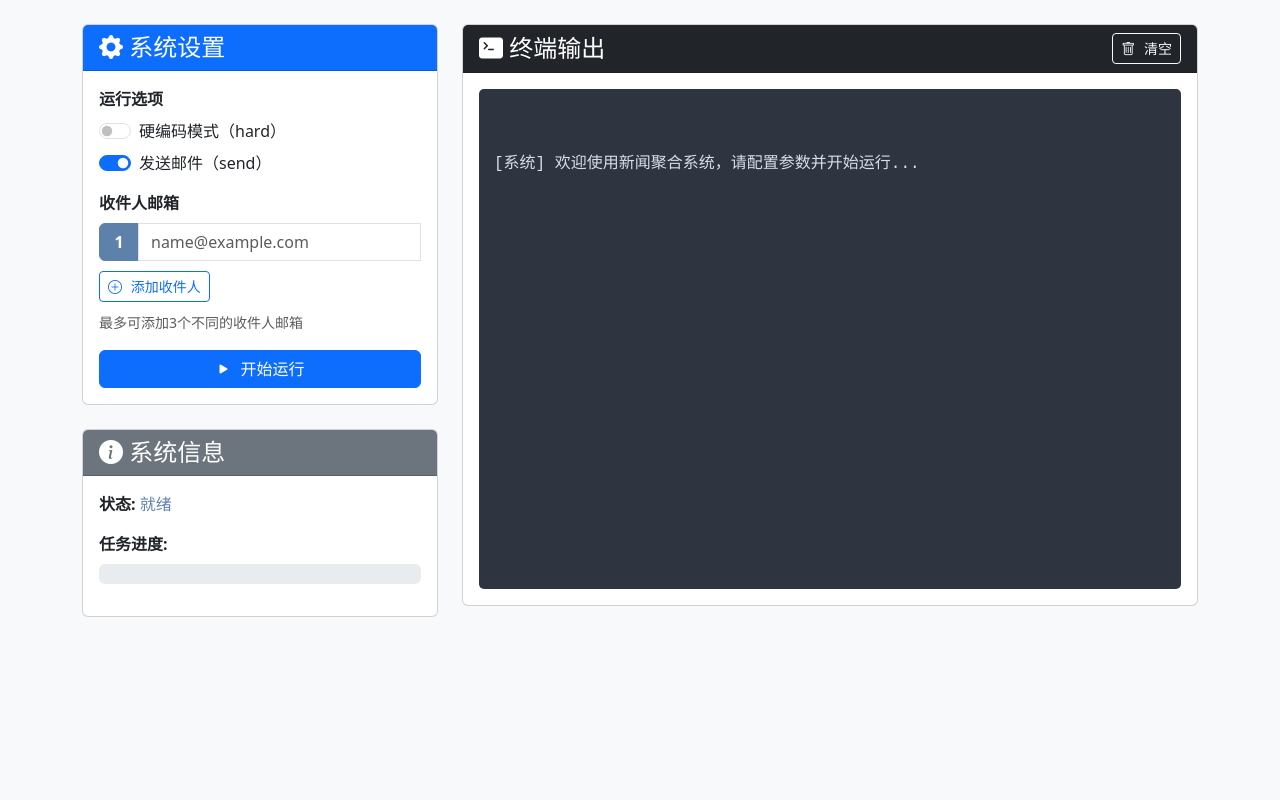
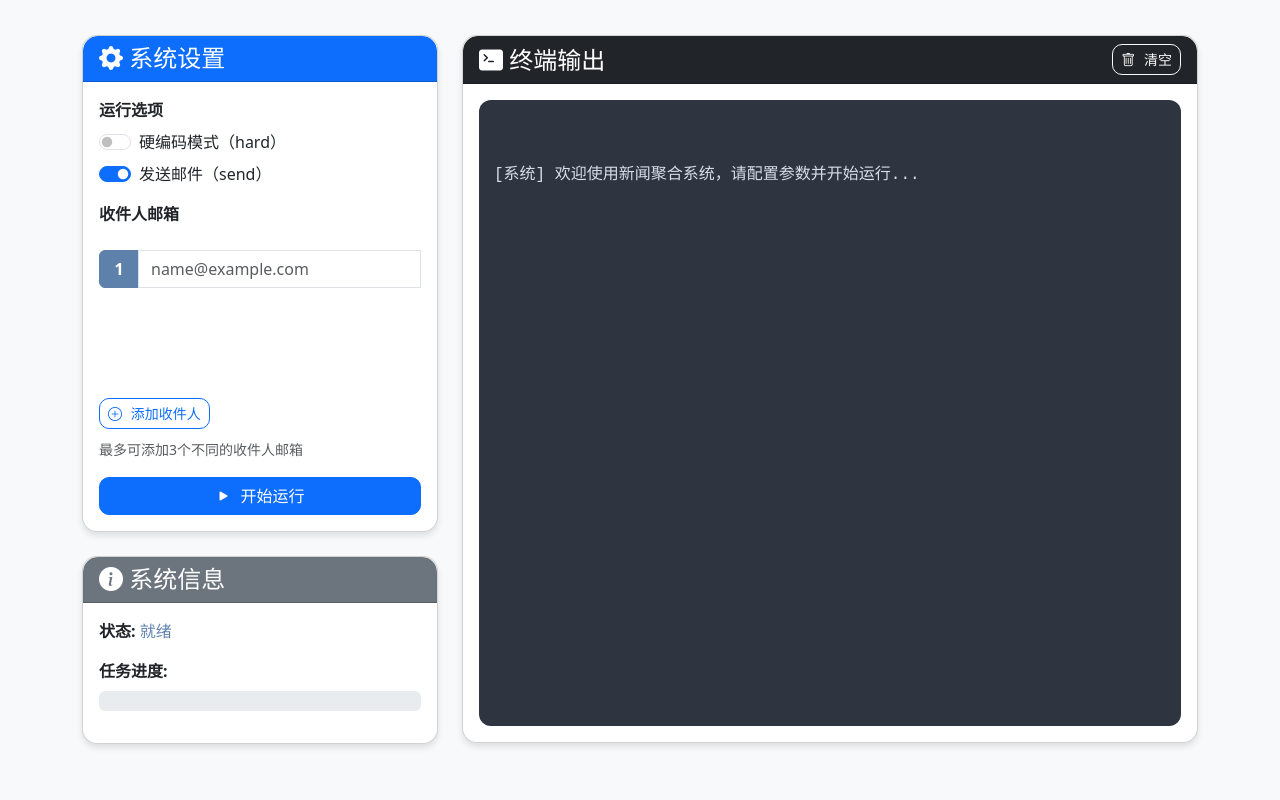
Before and after one commit to xixiwenxuanhe/autonews-agent, a Flask app: page / in a window 1280 px wide. Run offline with Flask 3, Linux system fonts and the light colour scheme.

Commit message:
优化位置布局.

```diff
--- a/web/static/css/style.css
+++ b/web/static/css/style.css
@@ -1,6 +1,54 @@
 /* 基本样式 */
 body {
     background-color: #f8f9fa;
+    min-height: 100vh;
+    display: flex;
+    align-items: flex-end;
+    padding-bottom: 2rem;
+}
+
+.container {
+    width: 100%;
+}
+
+.card {
+    border-radius: 15px;
+    overflow: hidden;
+    box-shadow: 0 4px 6px rgba(0, 0, 0, 0.1);
+}
+
+/* 系统设置卡片样式 */
+.settings-card {
+    height: 700px;
+    display: flex;
+    flex-direction: column;
+    margin-bottom: 0;
+}
+
+.settings-card .card-body {
+    flex: 1;
+    display: flex;
+    flex-direction: column;
+}
+
+#emailContainer {
+    margin-top: 1rem;
+    min-height: 140px;
+}
+
+/* 系统信息卡片样式 */
+.info-card {
+    margin-bottom: 0;
+}
+
+#emailContainer .input-group {
+    margin-bottom: 10px !important;
+    height: 38px;
+}
+
+.card-header {
+    border-top-left-radius: 15px !important;
+    border-top-right-radius: 15px !important;
 }
 
 /* 邮箱输入框样式 */
@@ -38,9 +86,9 @@
     color: #d8dee9;
     font-family: 'Courier New', monospace;
     padding: 15px;
-    border-radius: 5px;
-    height: 500px;
-    overflow-y: auto;
+    border-radius: 12px;
+    height: 626px;
+    overflow: hidden;
     white-space: pre-wrap;
     word-wrap: break-word;
 }
@@ -97,13 +145,14 @@
 }
 
 /* 按钮样式 */
-#addEmailBtn {
+.btn {
+    border-radius: 10px;
     transition: all 0.2s ease;
 }
 
-#addEmailBtn:hover {
-    background-color: #5e81ac;
-    color: white;
+#addEmailBtn {
+    border-radius: 10px;
+    transition: all 0.2s ease;
 }
 
 /* 按钮图标与文本间距 */
```
